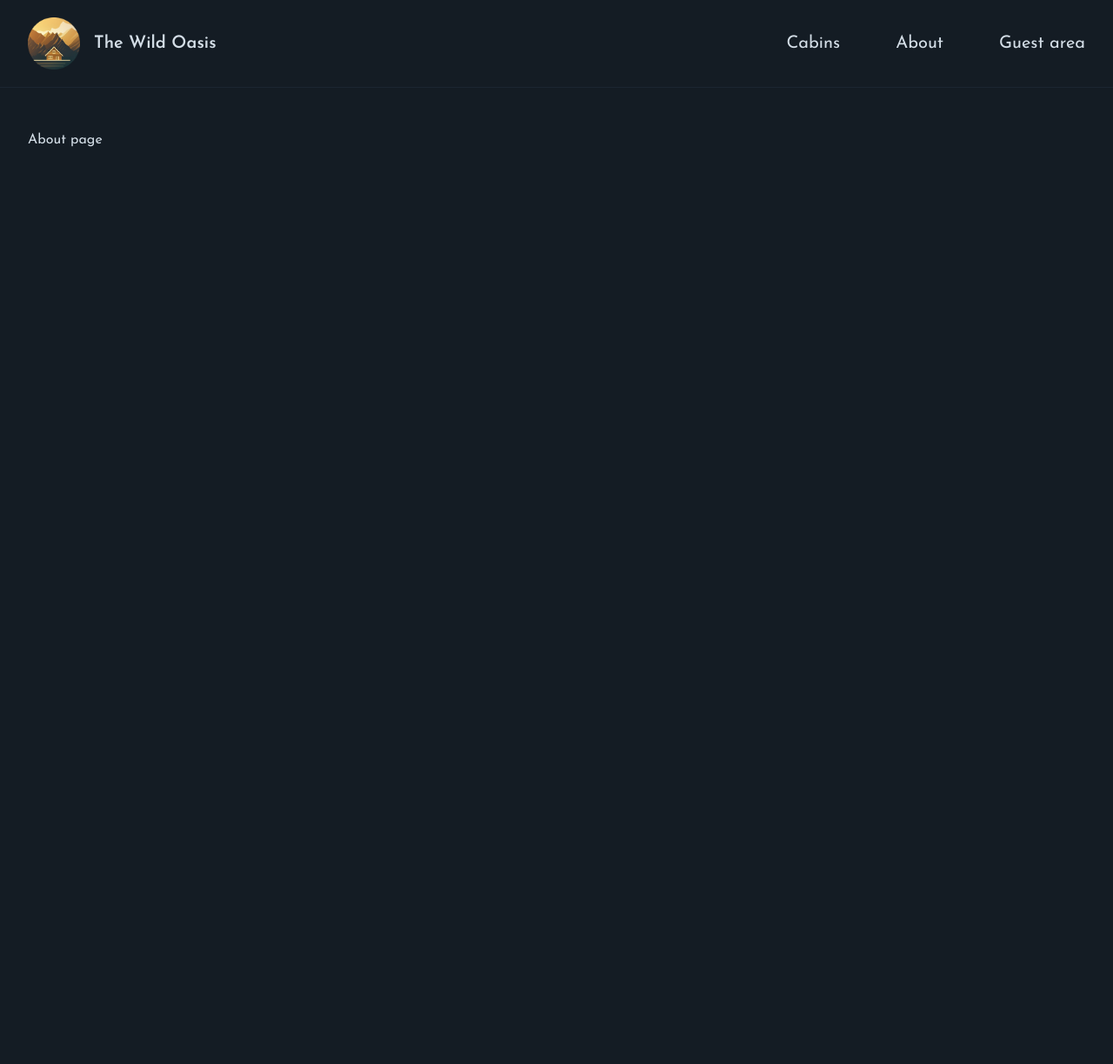
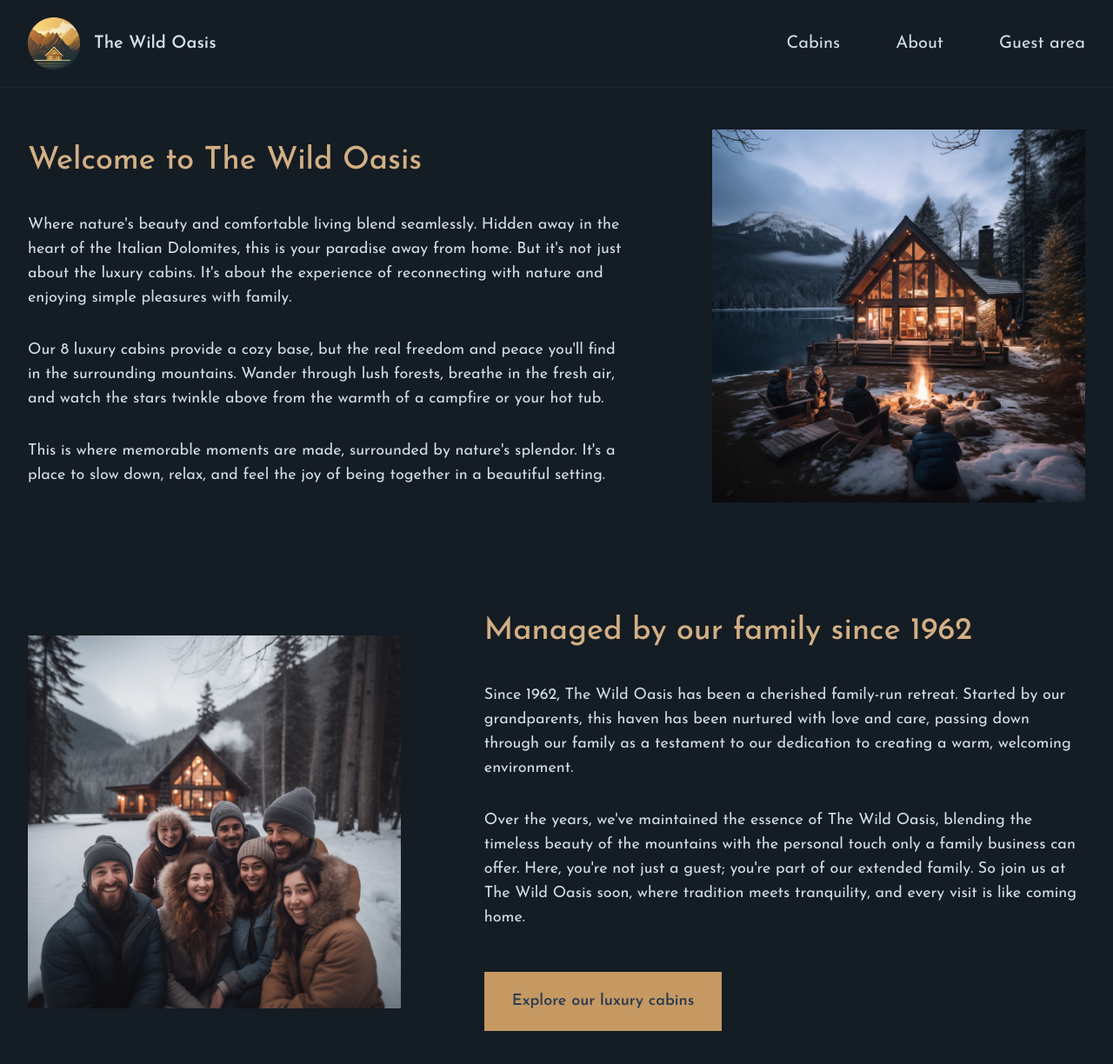
Before and after one commit to desizafirova/the-wild-oasis-website, a Next.js app: page /about in a window 1280 px wide. Shown: the top 1224 px of the page at 87% size. Before the commit the page ends 800 px from the top, so only its background shows below. Built offline with nearby package versions, Linux system fonts and the light colour scheme.

Commit message:
building the About page with responsive images

```diff
--- /dev/null
+++ b/app/_components/CabinCard.js
@@ -0,0 +1,57 @@
+import { UsersIcon } from '@heroicons/react/24/solid';
+
+function CabinCard({ cabin }) {
+  const { id, name, maxCapacity, regularPrice, discount, image } = cabin;
+
+  return (
+    <div className="flex border-primary-800 border">
+      <img
+        src={image}
+        alt={`Cabin ${name}`}
+        className="flex-1 border-r border-primary-800"
+      />
+
+      <div className="flex-grow">
+        <div className="pt-5 pb-4 px-7 bg-primary-950">
+          <h3 className="text-accent-500 font-semibold text-2xl mb-3">
+            Cabin {name}
+          </h3>
+
+          <div className="flex gap-3 items-center mb-2">
+            <UsersIcon className="h-5 w-5 text-primary-600" />
+            <p className="text-lg text-primary-200">
+              For up to <span className="font-bold">{maxCapacity}</span> guests
+            </p>
+          </div>
+
+          <p className="flex gap-3 justify-end items-baseline">
+            {discount > 0 ? (
+              <>
+                <span className="text-3xl font-[350]">
+                  ${regularPrice - discount}
+                </span>
+                <span className="line-through font-semibold text-primary-600">
+                  ${regularPrice}
+                </span>
+              </>
+            ) : (
+              <span className="text-3xl font-[350]">${regularPrice}</span>
+            )}
+            <span className="text-primary-200">/ night</span>
+          </p>
+        </div>
+
+        <div className="bg-primary-950 border-t border-t-primary-800 text-right">
+          <a
+            href={`/cabins/${id}`}
+            className="border-l border-primary-800 py-4 px-6 inline-block hover:bg-accent-600 transition-all hover:text-primary-900"
+          >
+            Details & reservation &rarr;
+          </a>
+        </div>
+      </div>
+    </div>
+  );
+}
+
+export default CabinCard;
--- a/app/about/page.js
+++ b/app/about/page.js
@@ -1,7 +1,90 @@
+import Image from 'next/image';
+import image1 from '@/public/about-1.jpg';
+import image2 from '@/public/about-2.jpg';
+
 export const metadata = {
   title: 'About',
 };
 
 export default function Page() {
-  return <h1>About page</h1>;
+  return (
+    <div className="grid grid-cols-5 gap-x-24 gap-y-32 text-lg items-center">
+      <div className="col-span-3">
+        <h1 className="text-4xl mb-10 text-accent-400 font-medium">
+          Welcome to The Wild Oasis
+        </h1>
+
+        <div className="space-y-8">
+          <p>
+            Where nature&apos;s beauty and comfortable living blend seamlessly.
+            Hidden away in the heart of the Italian Dolomites, this is your
+            paradise away from home. But it&apos;s not just about the luxury
+            cabins. It&apos;s about the experience of reconnecting with nature
+            and enjoying simple pleasures with family.
+          </p>
+          <p>
+            Our 8 luxury cabins provide a cozy base, but the real freedom and
+            peace you&apos;ll find in the surrounding mountains. Wander through
+            lush forests, breathe in the fresh air, and watch the stars twinkle
+            above from the warmth of a campfire or your hot tub.
+          </p>
+          <p>
+            This is where memorable moments are made, surrounded by
+            nature&apos;s splendor. It&apos;s a place to slow down, relax, and
+            feel the joy of being together in a beautiful setting.
+          </p>
+        </div>
+      </div>
+
+      <div className="col-span-2">
+        <Image
+          src={image1}
+          placeholder="blur"
+          alt="Family sitting around a fire pit in front of cabin"
+          quality={80}
+        />
+      </div>
+
+      <div className="col-span-2">
+        <Image
+          src={image2}
+          placeholder="blur"
+          alt="Family that manages The Wild Oasis"
+          quality={80}
+        />
+      </div>
+
+      <div className="col-span-3">
+        <h1 className="text-4xl mb-10 text-accent-400 font-medium">
+          Managed by our family since 1962
+        </h1>
+
+        <div className="space-y-8">
+          <p>
+            Since 1962, The Wild Oasis has been a cherished family-run retreat.
+            Started by our grandparents, this haven has been nurtured with love
+            and care, passing down through our family as a testament to our
+            dedication to creating a warm, welcoming environment.
+          </p>
+          <p>
+            Over the years, we&apos;ve maintained the essence of The Wild Oasis,
+            blending the timeless beauty of the mountains with the personal
+            touch only a family business can offer. Here, you&apos;re not just a
+            guest; you&apos;re part of our extended family. So join us at The
+            Wild Oasis soon, where tradition meets tranquility, and every visit
+            is like coming home.
+          </p>
+
+          <div>
+            <a
+              href="/cabins"
+              className="inline-block mt-4 bg-accent-500 px-8 py-5 text-primary-800 text-lg font-semibold hover:bg-accent-600 transition-all"
+            >
+              Explore our luxury cabins
+            </a>
+          </div>
+        </div>
+      </div>
+    </div>
+  );
 }
--- a/app/cabins/page.js
+++ b/app/cabins/page.js
@@ -1,11 +1,34 @@
+import CabinCard from '@/app/_components/CabinCard';
+
 export const metadata = {
   title: 'Cabins',
 };
 
 export default function Page() {
+  // CHANGE
+  const cabins = [];
+
   return (
     <div>
-      <h1>Cabins page</h1>
+      <h1 className="text-4xl mb-5 text-accent-400 font-medium">
+        Our Luxury Cabins
+      </h1>
+      <p className="text-primary-200 text-lg mb-10">
+        Cozy yet luxurious cabins, located right in the heart of the Italian
+        Dolomites. Imagine waking up to beautiful mountain views, spending your
+        days exploring the dark forests around, or just relaxing in your private
+        hot tub under the stars. Enjoy nature&apos;s beauty in your own little
+        home away from home. The perfect spot for a peaceful, calm vacation.
+        Welcome to paradise.
+      </p>
+
+      {cabins.length > 0 && (
+        <div className="grid sm:grid-cols-1 md:grid-cols-2 gap-8 lg:gap-12 xl:gap-14">
+          {cabins.map((cabin) => (
+            <CabinCard cabin={cabin} key={cabin.id} />
+          ))}
+        </div>
+      )}
     </div>
   );
 }
```
